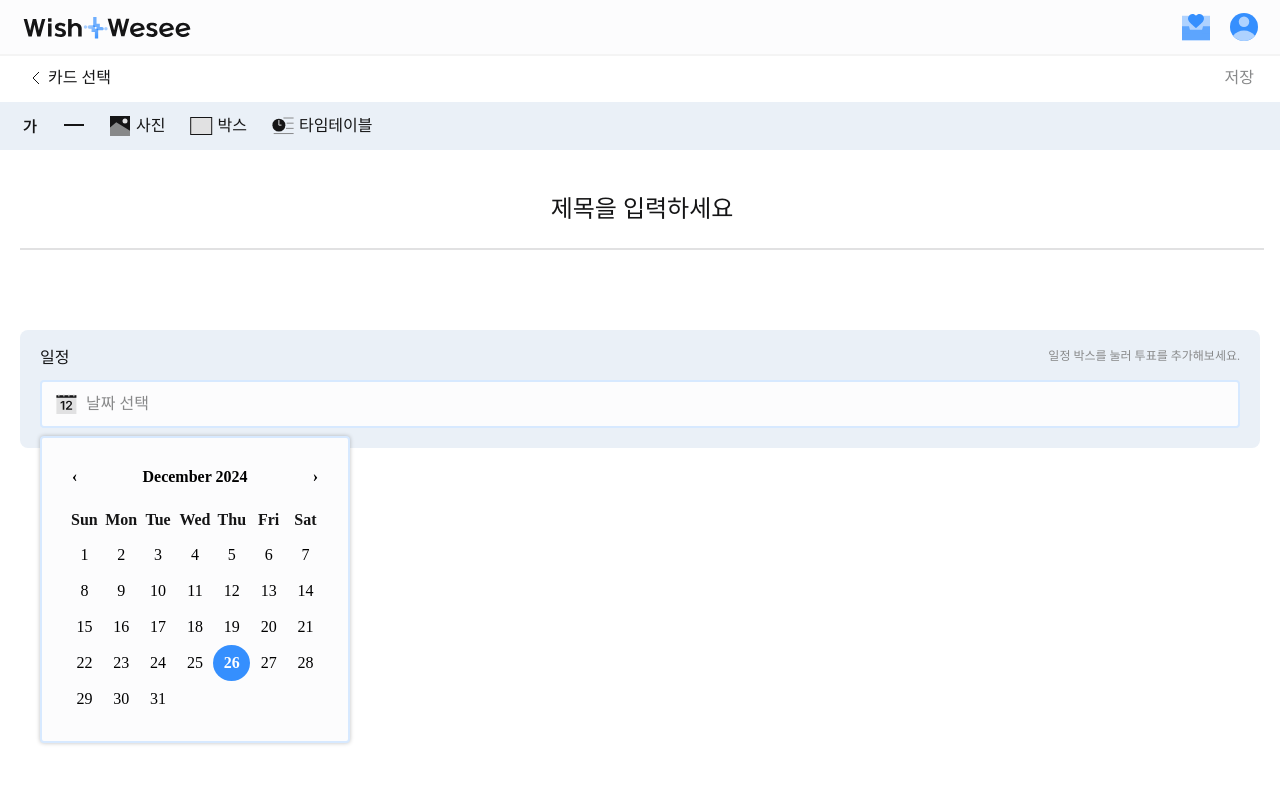
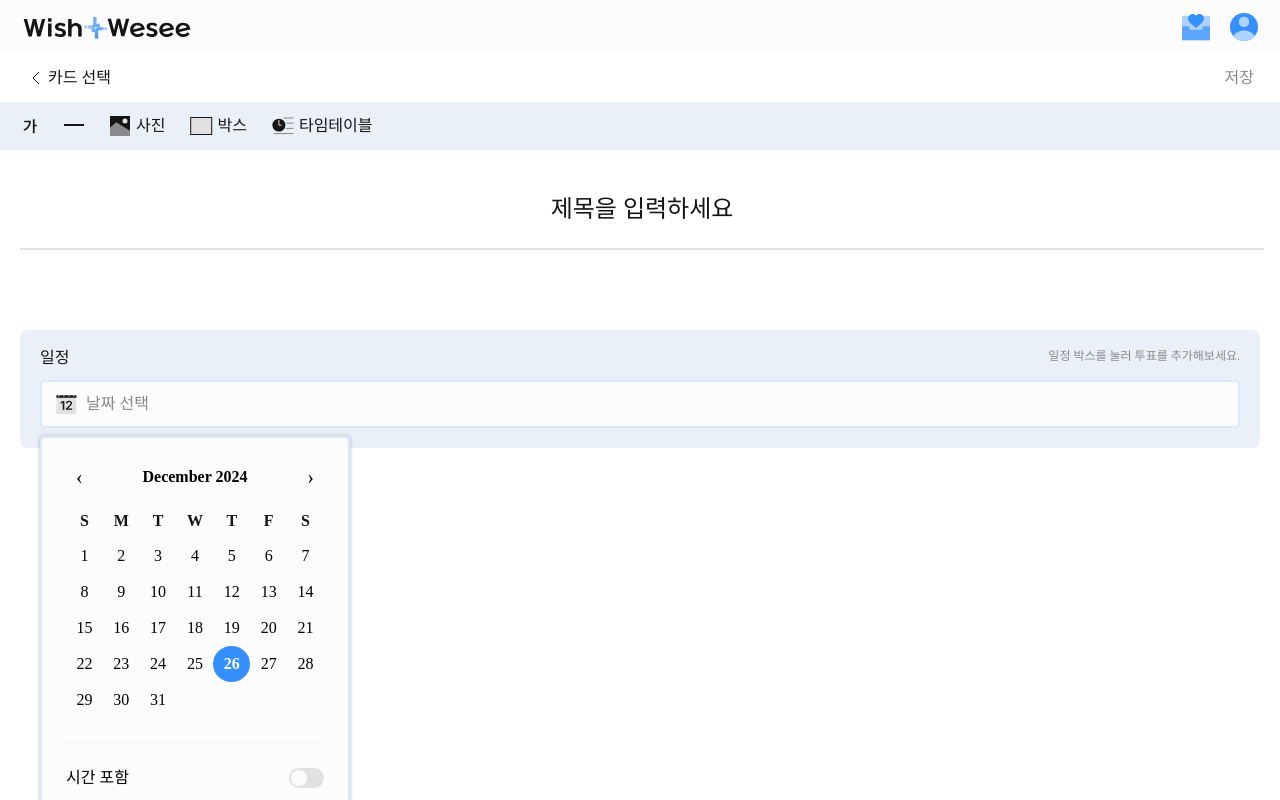
Before and after one commit to WishWesee/Client, a React (Vite) app: page /write in a window 1280 px wide. Both pictures are taken after a click on the button "날짜 선택". Built offline with nearby package versions, Linux system fonts and the light colour scheme; a web font is replaced by a local one.

Commit message:
feat: 캘린더 모달

```diff
--- a/src/components/button/Btn_Boolean.tsx
+++ b/src/components/button/Btn_Boolean.tsx
@@ -1,19 +1,24 @@
-import React, { useState } from 'react';
-import * as style from '@/styles/essentialComponents/button/SlideButtonStyle';
+import * as style from "@/styles/essentialComponents/button/SlideButtonStyle";
+import React, { useState } from "react";
 
-const SlideButton: React.FC = () => {
+interface SlideButtonProps {
+  handleState: () => void;
+}
+
+const SlideButton: React.FC<SlideButtonProps> = ({ handleState }) => {
   const [isToggled, setIsToggled] = useState(false);
 
   const handleToggle = () => {
     setIsToggled(!isToggled);
+    handleState();
   };
 
   return (
     <style.SlideButton
-      className={isToggled ? 'toggled' : ''}
+      className={isToggled ? "toggled" : ""}
       onClick={handleToggle}
     >
-      <style.SlideCircle className={isToggled ? 'toggled' : ''} />
+      <style.SlideCircle className={isToggled ? "toggled" : ""} />
     </style.SlideButton>
   );
 };
--- /dev/null
+++ b/src/components/common/Calendar.tsx
@@ -0,0 +1,30 @@
+import * as S from "@styles/common/calendar";
+
+type ValuePiece = Date | null;
+type Value = ValuePiece | [ValuePiece, ValuePiece];
+
+interface CalendarProps {
+  date: Value;
+  handleDateChange: (newDate: Value) => void;
+}
+
+const Calendar: React.FC<CalendarProps> = ({ date, handleDateChange }) => {
+  return (
+    <div>
+      <S.StyledCalendar
+        value={date}
+        onChange={handleDateChange}
+        formatDay={(locale, date) => date.getDate().toString()} // 날짜 포맷을 숫자로만 표시
+        calendarType="gregory" // 일요일 부터 시작
+        showNeighboringMonth={false} // 전달, 다음달 날짜 숨기기
+        minDetail="year" // 10년단위 년도 숨기기
+        formatShortWeekday={(locale, date) => {
+          const weekdays = ["S", "M", "T", "W", "T", "F", "S"];
+          return weekdays[date.getDay()];
+        }}
+      />
+    </div>
+  );
+};
+
+export default Calendar;
--- a/src/components/invitationWrite/InvitationWriteCalendarModal.tsx
+++ b/src/components/invitationWrite/InvitationWriteCalendarModal.tsx
@@ -1,5 +1,7 @@
 import * as S from "@styles/invitationWrite/invitationWriteCalendarModal";
 import { useState } from "react";
+import SlideButton from "../button/Btn_Boolean";
+import Calendar from "../common/Calendar";
 
 type ValuePiece = Date | null;
 type Value = ValuePiece | [ValuePiece, ValuePiece];
@@ -7,20 +9,20 @@ type Value = ValuePiece | [ValuePiece, ValuePiece];
 const InvitationWriteCalendarModal = () => {
   const today = new Date();
   const [date, setDate] = useState<Value>(today);
+  const [isContainTime, setIsContaineTime] = useState<boolean>(false);
 
   const handleDateChange = (newDate: Value) => {
     setDate(newDate);
   };
+
   return (
     <S.Container>
-      <S.StyledCalendar
-        value={date}
-        onChange={handleDateChange}
-        formatDay={(locale, date) => date.getDate().toString()} // 날짜 포맷을 숫자로만 표시
-        calendarType="gregory" // 일요일 부터 시작
-        showNeighboringMonth={false} // 전달, 다음달 날짜 숨기기
-        minDetail="year" // 10년단위 년도 숨기기
-      />
+      <Calendar date={date} handleDateChange={handleDateChange} />
+      <S.TimeButtonContainer>
+        시간 포함
+        <SlideButton handleState={() => setIsContaineTime(!isContainTime)} />
+      </S.TimeButtonContainer>
+      <S.OkButton>완료</S.OkButton>
     </S.Container>
   );
 };
--- /dev/null
+++ b/src/styles/common/calendar.ts
@@ -0,0 +1,78 @@
+import Calendar from "react-calendar";
+import styled from "styled-components";
+
+export const StyledCalendar = styled(Calendar)`
+  width: 100%;
+  height: 100%;
+
+  .react-calendar {
+    width: 100%;
+    border: none;
+    background: var(--White);
+  }
+
+  .react-calendar__month-view__weekdays abbr {
+    text-decoration: none;
+    font: var(--Selected-BtnName-FileName);
+    color: var(--Black);
+  }
+
+  .react-calendar__navigation {
+    display: flex;
+    height: 30px;
+    margin-bottom: 20px;
+    border: none;
+    font-family: Noto_Sans;
+    font-weight: 700;
+    font-size: 20px;
+    align-items: center;
+
+    button {
+      border: none;
+      background: none;
+      font: var(--Selected-BtnName-FileName);
+    }
+
+    .react-calendar__navigation__prev2-button,
+    .react-calendar__navigation__next2-button {
+      display: none;
+    }
+
+    .react-calendar__navigation__arrow {
+      font-size: 20px; /* 버튼 크기 */
+      padding: 10px;
+      font-weight: 100;
+    }
+  }
+
+  .react-calendar__month-view__weekdays__weekday {
+    text-align: center;
+    margin-bottom: 8px;
+
+    abbr {
+      text-decoration: none;
+      font: var(--Selected-BtnName-FileName);
+      color: var(--Black);
+    }
+  }
+
+  .react-calendar__tile {
+    text-align: center;
+    padding: 10px 0;
+    font: var(--Unselected-Field-rNBLeft);
+    background: none;
+    border: none;
+    outline: none;
+
+    &--now {
+      font: var(--BoldProperty-rNBRight);
+    }
+
+    &--active {
+      background-color: var(--Primary);
+      color: white !important;
+      font: var(--Selected-BtnName-FileName);
+      border-radius: 50%;
+    }
+  }
+`;
--- a/src/styles/invitationWrite/InvitationWriteHeader.ts
+++ b/src/styles/invitationWrite/InvitationWriteHeader.ts
@@ -13,6 +13,7 @@ export const Container = styled.div`
   height: 48px;
   padding: 14px 20px;
   box-sizing: border-box;
+  background-color: white;
 `;
 
 export const BackContainer = styled.button`
--- a/src/styles/invitationWrite/invitationWriteCalendarModal.ts
+++ b/src/styles/invitationWrite/invitationWriteCalendarModal.ts
@@ -1,4 +1,3 @@
-import Calendar from "react-calendar";
 import styled from "styled-components";
 
 export const Container = styled.div`
@@ -18,73 +17,28 @@ export const Container = styled.div`
   box-shadow: 0px 0px 4px 0px rgba(0, 0, 0, 0.25);
 `;
 
-export const StyledCalendar = styled(Calendar)`
+export const TimeButtonContainer = styled.div`
+  display: flex;
+  justify-content: space-between;
+  border-top: 2px solid var(--Gray5);
   width: 100%;
-  height: 100%;
+  margin-top: 24px;
+  color: black;
+  padding-top: 24px;
+  font: var(--Selected-BtnName-FileName);
+  align-items: center;
+`;
 
-  .react-calendar {
-    width: 100%;
-    border: none;
-    background: var(--White);
-  }
-
-  .react-calendar__month-view__weekdays abbr {
-    text-decoration: none;
-    font: var(--Selected-BtnName-FileName);
-    color: var(--Black);
-  }
-
-  .react-calendar__navigation {
-    display: flex;
-    height: 30px;
-    margin-bottom: 20px;
-    border: none;
-    font-family: Noto_Sans;
-    font-weight: 700;
-    font-size: 20px;
-    align-items: center;
-
-    button {
-      border: none;
-      background: none;
-      font: var(--Selected-BtnName-FileName);
-    }
-
-    .react-calendar__navigation__prev2-button,
-    .react-calendar__navigation__next2-button {
-      display: none;
-    }
-  }
-
-  .react-calendar__month-view__weekdays__weekday {
-    text-align: center;
-    font-family: Noto_Sans;
-    font-weight: 500;
-    font-size: 14px;
-    margin-bottom: 8px;
-
-    abbr {
-      text-decoration: none;
-    }
-  }
-
-  .react-calendar__tile {
-    text-align: center;
-    padding: 10px 0;
-    font: var(--Unselected-Field-rNBLeft);
-    background: none;
-    border: none;
-    outline: none;
-
-    &--now {
-      font: var(--BoldProperty-rNBRight);
-    }
-
-    &--active {
-      background-color: var(--Primary);
-      color: white !important;
-      font: var(--Selected-BtnName-FileName);
-      border-radius: 50%;
-    }
-  }
+export const OkButton = styled.button`
+  display: flex;
+  width: 160px;
+  height: 40px;
+  justify-content: center;
+  align-items: center;
+  border-radius: 8px;
+  border: none;
+  margin-top: 24px;
+  background: var(--Primary);
+  color: white;
+  font: var(--Selected-BtnName-FileName);
 `;
```
